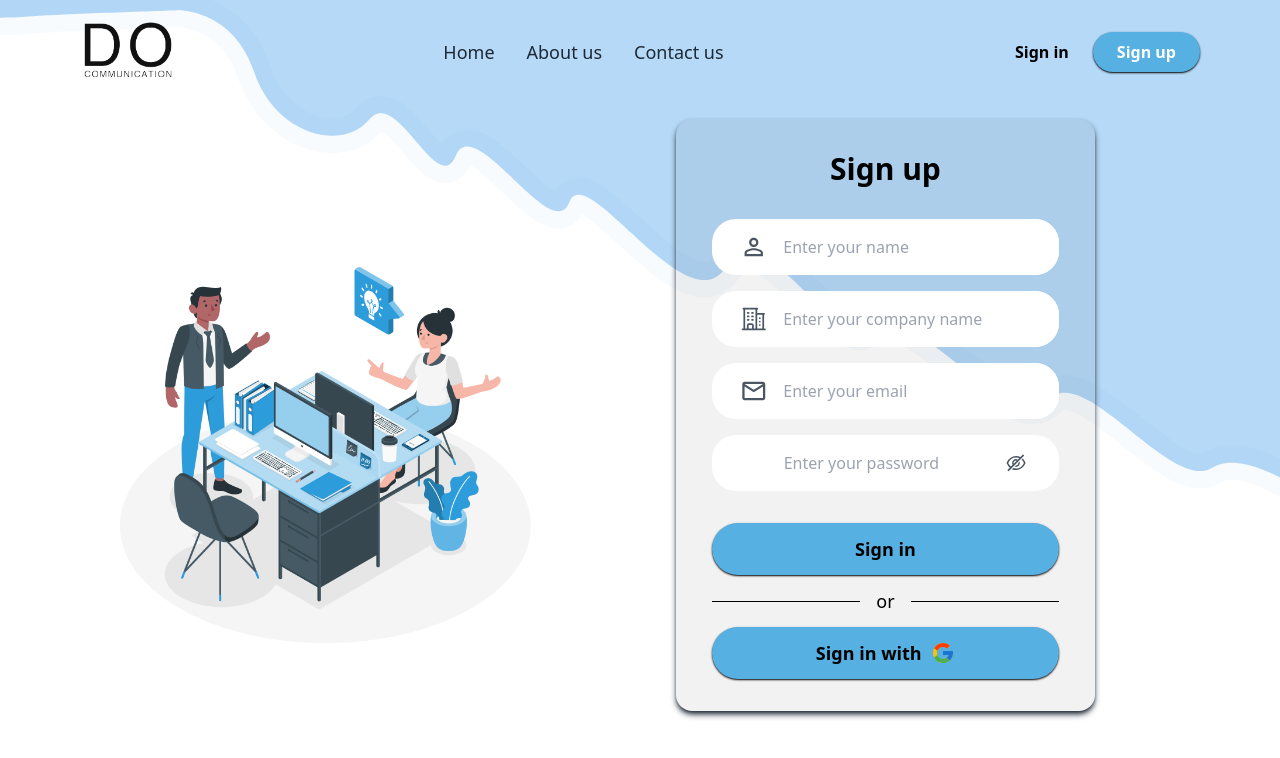
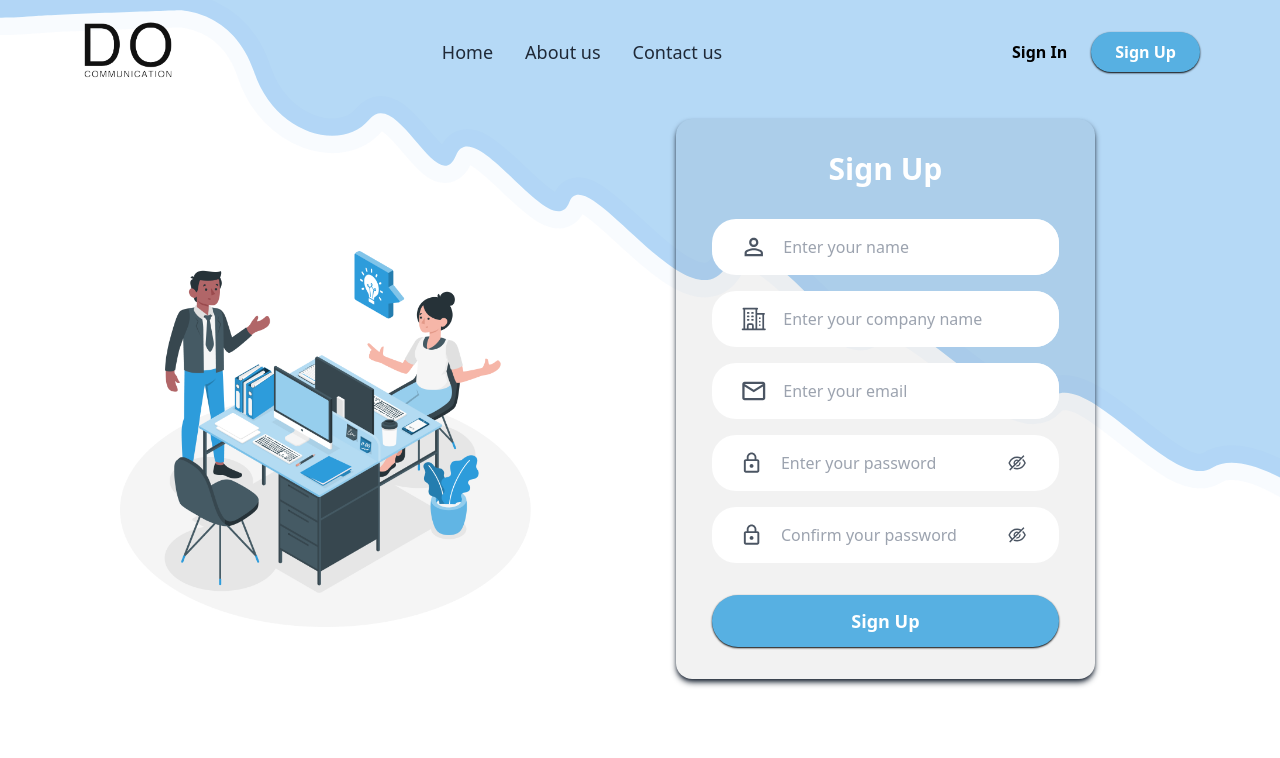
Before and after one commit to do-communication/do-communication, a Next.js app: page /auth/signup in a window 1280 px wide. Shown: the top 758 px of the page. Built offline with nearby package versions, Linux system fonts and the light colour scheme.

Commit message:
some changes on the navigation bar and signup pages

```diff
--- a/src/components/layouts/AuthLayout/AuthHeader.jsx
+++ b/src/components/layouts/AuthLayout/AuthHeader.jsx
@@ -6,6 +6,7 @@ const AuthHeader = () => {
   const [showHeader, setShowHeader] = useState(false);
   const [loginButtonStyle, setLoginButtonStyle] = useState("");
   const [signupButtonStyle, setSignupButtonStyle] = useState("");
+  const [menuHoverStyle, setMenuHoverStyle] = useState("");
 
   const router = useRouter();
   //change the  sign up button style
@@ -19,6 +20,9 @@ const AuthHeader = () => {
       setLoginButtonStyle(
         "w-full text-black px-6 py-2  font-semibold flex items-center justify-center  rounded-full hover:text-gray-700"
       );
+      setMenuHoverStyle(
+        "md:p-4 py-2 block hover:text-white"
+      );
     } else if (currentPath === "/auth/login"){
       setSignupButtonStyle(
         "w-full text-black px-6 py-2  font-semibold flex items-center justify-center  rounded-full hover:text-gray-700"
@@ -26,12 +30,18 @@ const AuthHeader = () => {
       setLoginButtonStyle(
         "w-full text-white px-6 py-2  font-semibold flex items-center justify-center bg-primary  rounded-full shadow-sm shadow-black hover:brightness-95"
       );
+      setMenuHoverStyle(
+        "md:p-4 py-2 block hover:text-white"
+      );
     } else {
       setSignupButtonStyle(
         "w-full text-black px-6 py-2  font-semibold flex items-center justify-center  rounded-full hover:text-gray-700"
       );
       setLoginButtonStyle(
         "w-full text-black px-6 py-2  font-semibold flex items-center justify-center  rounded-full hover:text-gray-700"
+      );
+      setMenuHoverStyle(
+        "md:p-4 py-2 block hover:underline"
       );
     }
   }, [router]);
@@ -76,13 +86,13 @@ const AuthHeader = () => {
              md:pt-0"
           >
             <li>
-              <Link className="md:p-4 py-2 block hover:text-black" href="/#">
+              <Link className={menuHoverStyle} href="/#">
                 Home
               </Link>
             </li>
             <li>
               <Link
-                className="md:p-4 py-2 block hover:text-black"
+                className={menuHoverStyle}
                 href="/#about"
               >
                 About us
@@ -90,7 +100,7 @@ const AuthHeader = () => {
             </li>
             <li>
               <Link
-                className="md:p-4 py-2 block hover:text-black"
+                className={menuHoverStyle}
                 href="/#contact"
               >
                 Contact us
@@ -113,12 +123,12 @@ const AuthHeader = () => {
           >
             <li>
               <Link className={loginButtonStyle} href="/auth/login">
-                Sign in
+                Sign In
               </Link>
             </li>
             <li>
               <Link className={signupButtonStyle} href="/auth/signup">
-                Sign up
+                Sign Up
               </Link>
             </li>
           </ul>
--- a/src/components/layouts/AuthLayout/AuthLayout.jsx
+++ b/src/components/layouts/AuthLayout/AuthLayout.jsx
@@ -16,7 +16,7 @@ const AuthLayout = ({ title, children }) => {
           </div>
           <div className="flex justify-center w-full md:w-7/12">
             <div className="flex flex-col w-full gap-8 py-8 bg-black shadow-md bg-opacity-5 shadow-gray-800 lg:w-2/3 px-9 rounded-2xl">
-              <h2 className="text-3xl font-semibold text-center">{title}</h2>
+              <h2 className="text-3xl text-white font-semibold text-center">{title}</h2>
               {children}
             </div>
           </div>
--- a/src/pages/auth/forgot/index.jsx
+++ b/src/pages/auth/forgot/index.jsx
@@ -18,18 +18,18 @@ const Forgot = () => {
           />
         </div>
         </div>
-        <div className="flex flex-col gap-4">
-          <button className="w-full text-lg font-semibold flex items-center justify-center bg-primary py-4 rounded-full shadow-sm shadow-black hover:brightness-95">
+        <div className="flex flex-col gap-2">
+          <button className="w-full text-white first-letter:text-lg font-semibold flex items-center justify-center bg-primary py-4 rounded-full shadow-sm shadow-black hover:brightness-95">
             Send
           </button>
           <Link
-          href="/auth/forgot"
+          href="/auth/login"
           className="flex gap-4 justify-center items-center py-9"
         >
-          {/* <div className="rounded-full bg-primary w-10 h-10 flex items-center justify-center">
-            <IoIosArrowBack className="w-10 h-auto" />
-          </div> */}
-          <h4 className="text-l font-semibold translate-x-0 vertical-align: bottom">Back</h4>
+          <div className="rounded-full  bg-primary w-7 h-7 flex items-center justify-center">
+            <IoIosArrowBack className="w-8 h-auto text-white" />
+          </div>
+          <h4 className="text-lg text-gray-400 hover:text-black font-semibold translate-x-0 vertical-align: bottom">Back</h4>
         </Link>
 
         </div>
--- a/src/pages/auth/login.jsx
+++ b/src/pages/auth/login.jsx
@@ -1,5 +1,5 @@
 import AuthLayout from "@/components/layouts/AuthLayout/AuthLayout";
-import { MdOutlineEmail } from "react-icons/md";
+import { MdLockOutline, MdOutlineEmail } from "react-icons/md";
 import { AiOutlineEye, AiOutlineEyeInvisible } from "react-icons/ai";
 import { FcGoogle } from "react-icons/fc";
 import Link from "next/link";
@@ -24,9 +24,10 @@ const Login = () => {
 
         {/*password input */}
         <div className="flex gap-2 pl-5 pr-5 bg-white group rounded-3xl hover:ring-2 active:ring-2 ring-blue-300">
+          <MdLockOutline className="w-10 h-auto pl-2 text-gray-600" />
           <input
             type={showPassword ? "text" : "password"}
-            className="bg-white text-gray-600 w-full rounded-3xl py-4 px-[52px] outline-none"
+            className="bg-white text-gray-600 w-full rounded-3xl py-4 px-[10px] outline-none"
             placeholder="Enter your password"
             size="lg"
           />
@@ -50,13 +51,13 @@ const Login = () => {
         </Link>
       </div>
       <div className="flex flex-col gap-4">
-        <button className="flex items-center justify-center w-full py-4 text-lg font-semibold rounded-full shadow-sm bg-primary shadow-black hover:brightness-95">
+        <button className="flex items-center text-white justify-center w-full py-4 text-lg font-semibold rounded-full shadow-sm bg-primary shadow-black hover:brightness-95">
           Sign in
         </button>
         <fieldset className="border-t border-black">
           <legend className="px-4 mx-auto text-lg text-black">or</legend>
         </fieldset>
-        <button className="flex items-center justify-center w-full py-4 text-lg font-semibold rounded-full shadow-sm bg-primary shadow-black hover:brightness-95">
+        <button className="flex items-center text-white justify-center w-full py-4 text-lg font-semibold rounded-full shadow-sm bg-primary shadow-black hover:brightness-95">
           Sign in with &nbsp; <FcGoogle className="w-6 h-auto" />
         </button>
       </div>
--- a/src/pages/auth/signup.jsx
+++ b/src/pages/auth/signup.jsx
@@ -1,4 +1,4 @@
-import { MdOutlineEmail } from "react-icons/md";
+import { MdLockOutline, MdOutlineEmail } from "react-icons/md";
 import { MdOutlinePersonOutline } from "react-icons/md";
 import { HiOutlineBuildingOffice2 } from "react-icons/hi2";
 import { AiOutlineEye, AiOutlineEyeInvisible } from "react-icons/ai";
@@ -8,8 +8,9 @@ import { useState } from "react";
 import AuthLayout from "@/components/layouts/AuthLayout/AuthLayout";
 const Signup = () => {
   const [showPassword, setShowPassword] = useState(false);
+  const [showConfirmPassword, setShowConfirmPassword] = useState(false);
   return (
-    <AuthLayout title="Sign up">
+    <AuthLayout title="Sign Up">
       <div className="flex flex-col gap-4">
         {/* name input */}
         <div className="flex gap-2 pl-5 bg-white group rounded-3xl hover:ring-2 active:ring-2 ring-blue-300">
@@ -44,9 +45,10 @@ const Signup = () => {
 
         {/*password input */}
         <div className="flex gap-2 pl-5 pr-5 bg-white group rounded-3xl hover:ring-2 active:ring-2 ring-blue-300">
+          <MdLockOutline className="w-10 h-auto pl-2 text-gray-600" />
           <input
             type={showPassword ? "text" : "password"}
-            className="bg-white text-gray-600 w-full rounded-3xl py-4 px-[52px] outline-none"
+            className="bg-white text-gray-600 w-full rounded-3xl py-4 px-[10px] outline-none"
             placeholder="Enter your password"
             size="lg"
           />
@@ -62,17 +64,32 @@ const Signup = () => {
             />
           )}
         </div>
+        <div className="flex gap-2 pl-5 pr-5 bg-white group rounded-3xl hover:ring-2 active:ring-2 ring-blue-300">
+          <MdLockOutline className="w-10 h-auto pl-2 text-gray-600" />
+          <input
+            type={showConfirmPassword ? "text" : "password"}
+            className="bg-white text-gray-600 w-full rounded-3xl py-4 px-[10px] outline-none"
+            placeholder="Confirm your password"
+            size="lg"
+          />
+          {showConfirmPassword ? (
+            <AiOutlineEye
+              className="w-10 h-auto pr-3 text-gray-600 cursor-pointer"
+              onClick={() => setShowConfirmPassword(false)}
+            />
+          ) : (
+            <AiOutlineEyeInvisible
+              className="w-10 h-auto pr-3 text-gray-600 cursor-pointer"
+              onClick={() => setShowConfirmPassword(true)}
+            />
+          )}
+        </div>
       </div>
       <div className="flex flex-col gap-3">
-        <button className="flex items-center justify-center w-full py-3 text-lg font-semibold rounded-full shadow-sm bg-primary shadow-black hover:brightness-95">
-          Sign in
+        <button className="flex items-center text-white justify-center w-full py-3 text-lg font-semibold rounded-full shadow-sm bg-primary shadow-black hover:brightness-95">
+          Sign Up
         </button>
-        <fieldset className="border-t border-black">
-          <legend className="px-4 mx-auto text-lg text-black">or</legend>
-        </fieldset>
-        <button className="flex items-center justify-center w-full py-3 text-lg font-semibold rounded-full shadow-sm bg-primary shadow-black hover:brightness-95">
-          Sign in with &nbsp; <FcGoogle className="w-6 h-auto" />
-        </button>
+
       </div>
     </AuthLayout>
   );
--- a/src/pages/index.jsx
+++ b/src/pages/index.jsx
@@ -24,7 +24,7 @@ const Home = () => {
                   </p>
                   <div className="relative flex flex-col sm:flex-row sm:space-x-4">
                     <Link
-                      href="#about"
+                      href="/auth/signup"
                       className="flex items-center w-full px-6 py-3 mb-3 text-lg text-white bg-secondary rounded-md sm:mb-0 hover:bg-blue-600 sm:w-auto"
                     >
                       Try It
@@ -43,10 +43,10 @@ const Home = () => {
                       </svg>
                     </Link>
                     <Link
-                      href="/signup"
+                      href="/auth/login"
                       className="flex items-center px-6 py-3 text-gray-500 bg-gray-100 rounded-md hover:bg-gray-200 hover:text-gray-600"
                     >
-                      Sign up
+                      Sign In
                     </Link>
                   </div>
                 </div>
```
